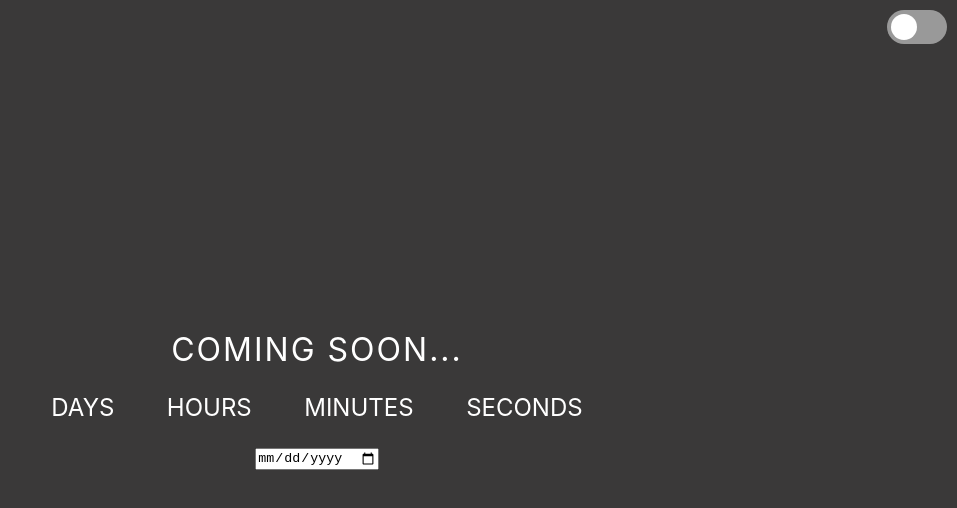
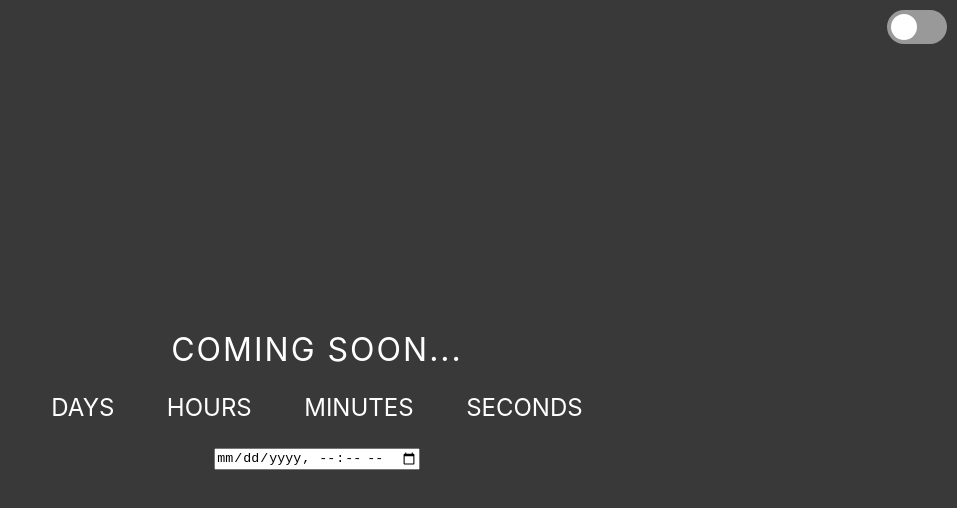
Before and after one commit to codeN0802/codeN0802.github.io, a plain HTML site: page index.html in a window 1280 px wide. Shown: the whole page, without its empty margins (323-1280 px from the left). Drawn offline with Linux system fonts and the light colour scheme.

Commit message:
fixed time

```diff
--- a/index.html
+++ b/index.html
@@ -34,7 +34,7 @@
 
 
         </div>
-        <input type="date">
+        <input type="datetime-local" >
         <div id="content" class="emoji">
           <span>🥳</span>
           <span>🎉</span>
--- a/main.js
+++ b/main.js
@@ -1,8 +1,10 @@
 let inputvalue;
-var inputele = document.querySelector('input[type="date"]');
+var inputele = document.querySelector('input[type="datetime-local"]');
 console.log(inputele);
-inputele.onchange = function(e){
+inputele.onchange = function (e) {
+
   inputvalue = e.target.value;
+
   (function () {
     const second = 1000,
       minute = second * 60,
@@ -11,7 +13,7 @@ inputele.onchange = function(e){
 
     let birthday = inputvalue,
       countDown = new Date(birthday).getTime(),
-        x = setInterval(function() {
+      x = setInterval(function () {
 
         let now = new Date().getTime(),
           distance = countDown - now;
```
Lines whose indentation alone changed are shown as unchanged.
